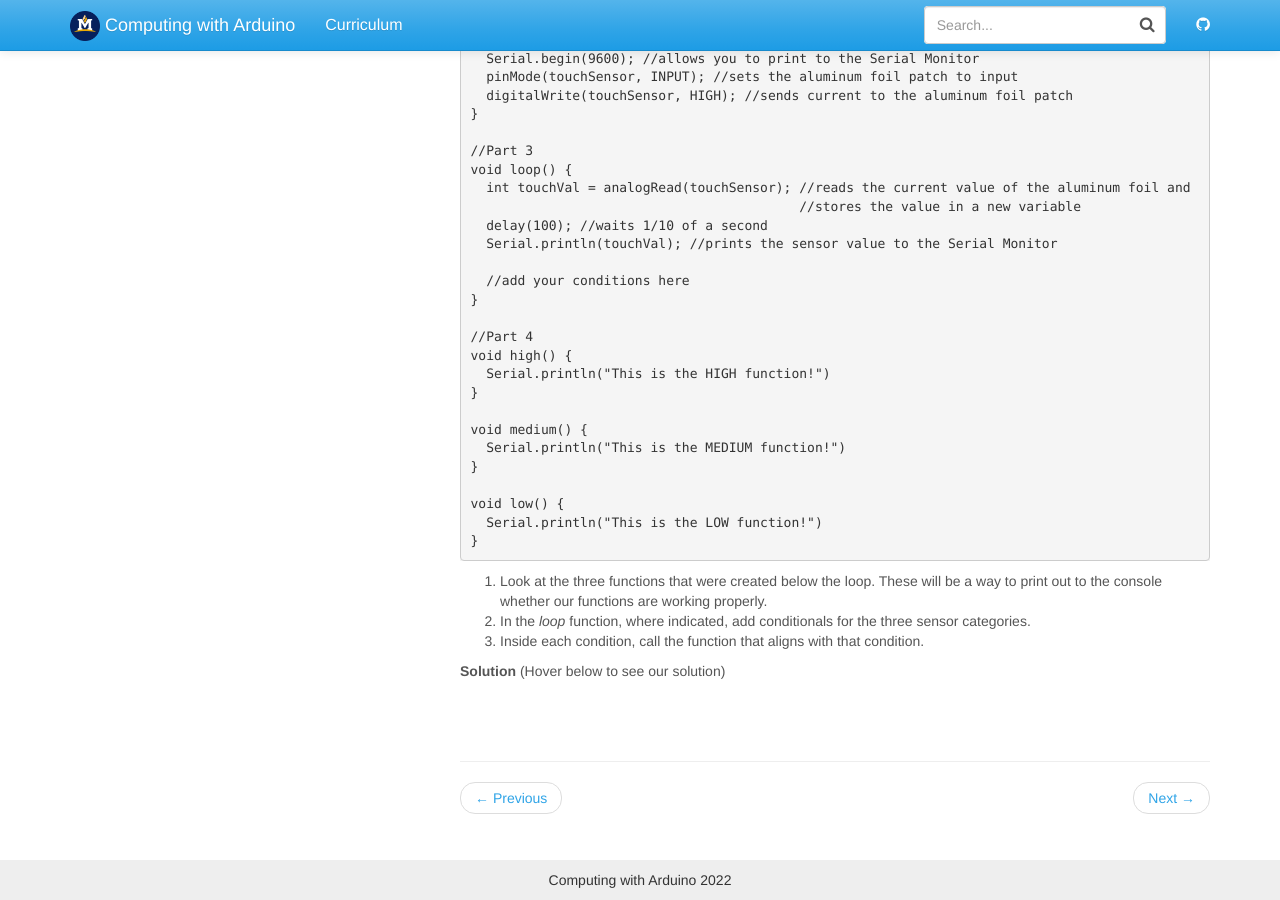
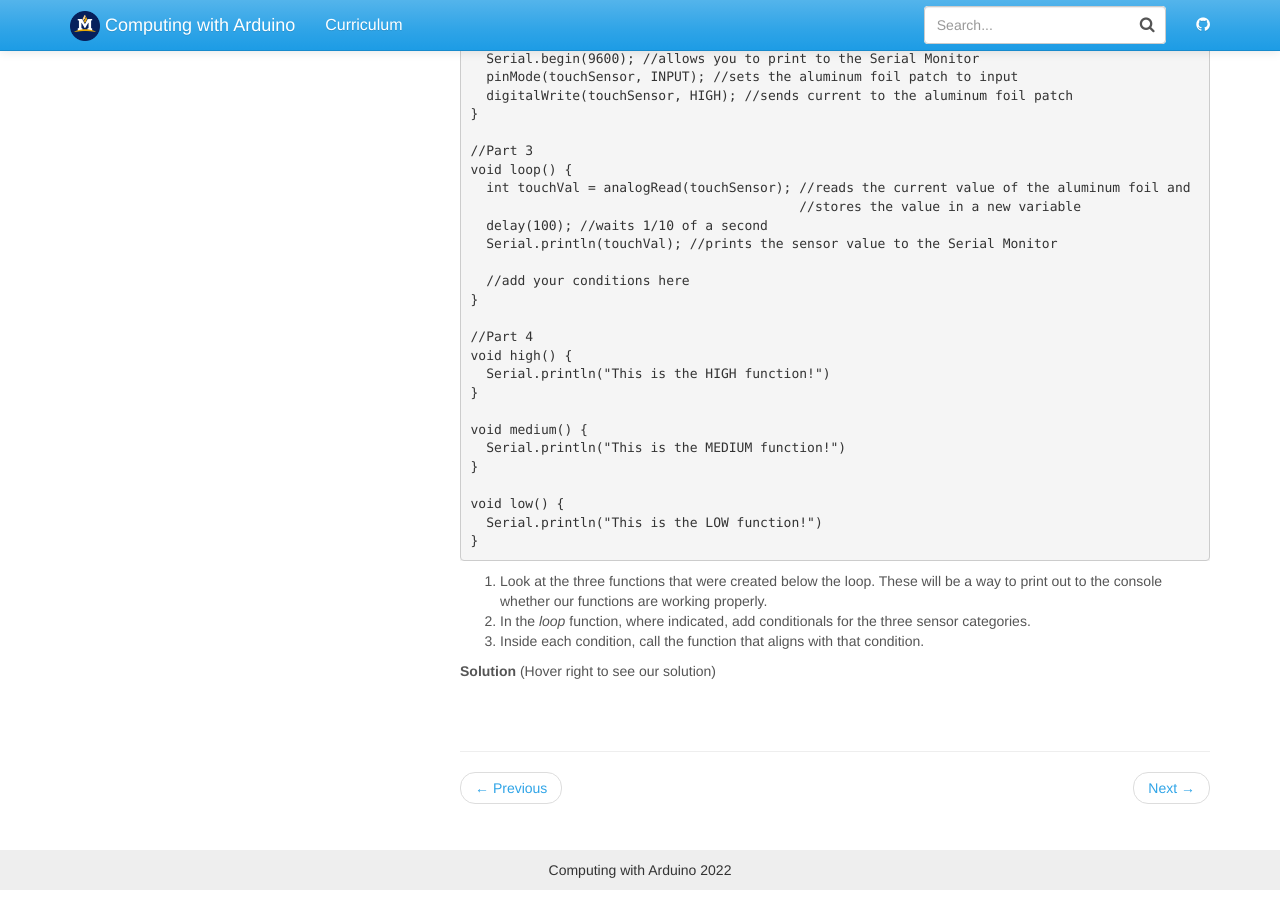
Before and after one commit to jake-chipps/friendometer, a Jekyll site: the page built from _docs/lessons/3-1.md, in a window 1280 px wide and 900 px high, scrolled down 4063 px. Built offline with Jekyll 4.4.1, drawn with Linux system fonts in a browser that asks for light colours.

Commit message:
Update 3-1.md

```diff
--- a/_docs/lessons/3-1.md
+++ b/_docs/lessons/3-1.md
@@ -203,9 +203,7 @@ void low() {
 2. In the *loop* function, where indicated, add conditionals for the three sensor categories.
 3. Inside each condition, call the function that aligns with that condition.
 
-**Solution** (Hover below to see our solution)
-
-<span class="solution">
+**Solution** (Hover right to see our solution) <span class="solution">
 if(sensorVal >= 900) {
   high();
 }
```
